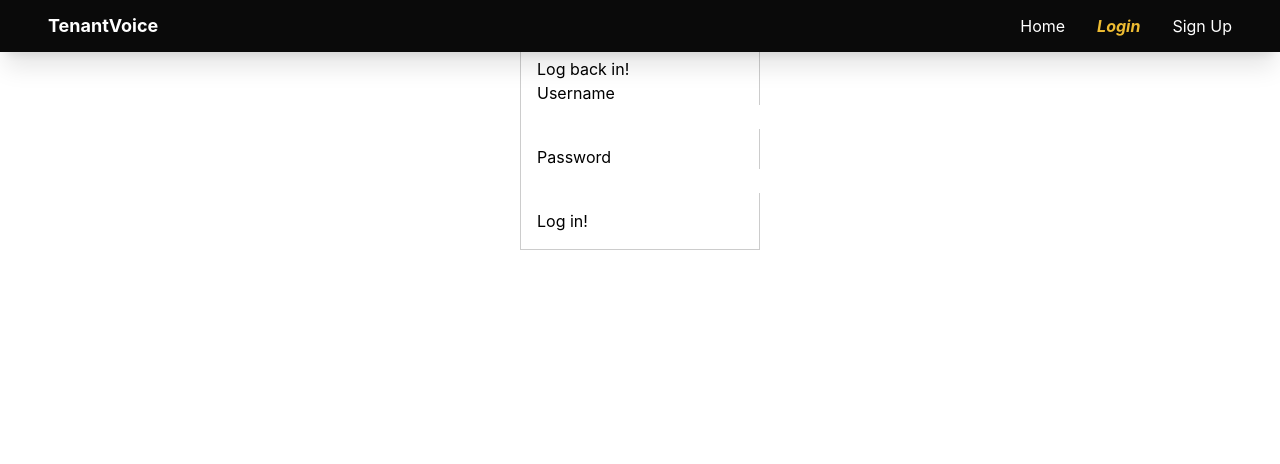
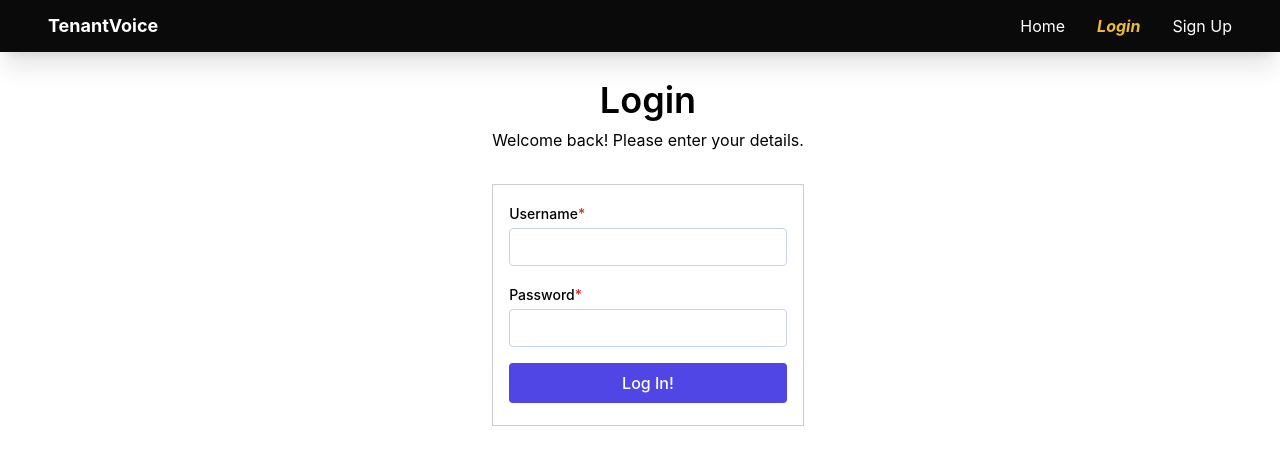
Before and after one commit to TenantVoice/TenantVoice, a React (Vite) app in the folder frontend/: page /login in a window 1280 px wide. Shown: the top 464 px of the page. Built offline with nearby package versions, Linux system fonts and the light colour scheme; no server answers.

Commit message:
pushing new login pg

```diff
--- a/frontend/src/App.jsx
+++ b/frontend/src/App.jsx
@@ -12,6 +12,7 @@ import UsersPage from './pages/Users';
 import UserPage from './pages/User';
 import FlyoutNav from './components/FlyoutNav';
 import SlideInAuth from './pages/NewSignUp';
+import NewLogin from './pages/NewLogin';
 
 
 export default function App() {
@@ -27,8 +28,8 @@ export default function App() {
       <Routes>
         <Route path='/home' element={<Home />} />
         <Route path='/' element={<Landing />} />
-
-        <Route path='/login' element={<LoginPage />} />
+        {/* // changed to NewLogin vv */}
+        <Route path='/login' element={<NewLogin />} />
         {/* vv changed from SignUpPage to SlideinAuth vv */}
         <Route path='/sign-up' element={<SlideInAuth />} />
         <Route path='/users' element={<UsersPage />} />
--- /dev/null
+++ b/frontend/src/pages/NewLogin.jsx
@@ -0,0 +1,94 @@
+import { useContext, useState } from "react";
+import { useNavigate, Navigate } from "react-router-dom";
+import { logUserIn } from "../adapters/auth-adapter";
+import CurrentUserContext from "../contexts/current-user-context";
+import { motion } from "framer-motion";
+import FlyoutNav from "../components/FlyoutNav";
+
+const primaryVariants = {
+    initial: { y: 25, opacity: 0 },
+    animate: { y: 0, opacity: 1 }
+};
+
+export default function LoginPage() {
+    const navigate = useNavigate();
+    const { currentUser, setCurrentUser } = useContext(CurrentUserContext);
+    const [errorText, setErrorText] = useState('');
+
+    const handleSubmit = async (event) => {
+        event.preventDefault();
+        setErrorText('');
+        const formData = new FormData(event.target);
+        const [user, error] = await logUserIn(Object.fromEntries(formData));
+        if (error) return setErrorText(error.message);
+        setCurrentUser(user);
+        navigate(`/users/${user.id}`);
+    };
+
+    if (currentUser) return <Navigate to="/" />;
+
+    return (
+        <>
+            <FlyoutNav />
+            <motion.div
+                initial="initial"
+                whileInView="animate"
+                transition={{ staggerChildren: 0.05 }}
+                viewport={{ once: true }}
+                className="flex items-center justify-center pb-4 pt-20 md:py-20"
+            >
+                <div className="mx-auto my-auto max-w-lg px-4 md:pr-0">
+                    <motion.h1
+                        variants={primaryVariants}
+                        className="mb-2 text-center text-4xl font-semibold"
+                    >
+                        Login
+                    </motion.h1>
+                    <motion.p variants={primaryVariants} className="mb-8 text-center">
+                        Welcome back! Please enter your details.
+                    </motion.p>
+
+                    <form onSubmit={handleSubmit} className="w-full" aria-labelledby="login-heading">
+                        <motion.div variants={primaryVariants} className="mb-2 w-full">
+                            <label htmlFor="username" className="mb-1 inline-block text-sm font-medium">
+                                Username<span className="text-red-600">*</span>
+                            </label>
+                            <input
+                                type="text"
+                                autoComplete="username"
+                                id="username"
+                                name="username"
+                                className="w-full rounded border-[1px] border-slate-300 px-2.5 py-1.5 focus:outline-indigo-600"
+                                required
+                            />
+                        </motion.div>
+
+                        <motion.div variants={primaryVariants} className="mb-4 w-full">
+                            <label htmlFor="password" className="mb-1 inline-block text-sm font-medium">
+                                Password<span className="text-red-600">*</span>
+                            </label>
+                            <input
+                                type="password"
+                                autoComplete="current-password"
+                                id="password"
+                                name="password"
+                                className="w-full rounded border-[1px] border-slate-300 px-2.5 py-1.5 focus:outline-indigo-600"
+                                required
+                            />
+                        </motion.div>
+
+                        <motion.button
+                            variants={primaryVariants}
+                            whileTap={{ scale: 0.985 }}
+                            type="submit"
+                            className="mb-1.5 w-full rounded bg-indigo-600 px-4 py-2 text-center font-medium text-white transition-colors hover:bg-indigo-700"
+                        >
+                            Log In!
+                        </motion.button>
+                    </form>
+                    {!!errorText && <motion.p variants={primaryVariants} className="text-red-500">{errorText}</motion.p>}
+                </div>
+            </motion.div>
+        </>
+    );
+}
--- a/frontend/src/pages/NewSignUp.jsx
+++ b/frontend/src/pages/NewSignUp.jsx
@@ -192,7 +192,7 @@ const SupplementalContent = () => {
     return (
         <div className="group sticky top-4 m-4 h-80 overflow-hidden rounded-3xl rounded-tl-[4rem] bg-slate-950 md:h-[calc(100vh_-_2rem)]">
             <img
-                alt="family at beach"
+                alt="poster of we are"
                 src="../weAreOne.jpg"
                 className="h-full w-full bg-white object-cover transition-all duration-500 group-hover:scale-105 group-hover:opacity-50"
             />
```
Also changed, not shown: frontend/src/pages/Login.jsx (+5 -3 lines).
